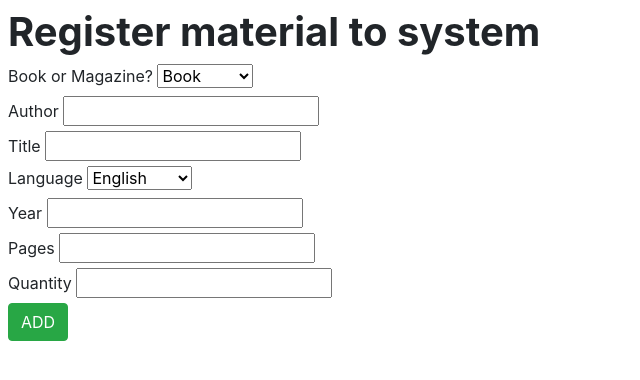
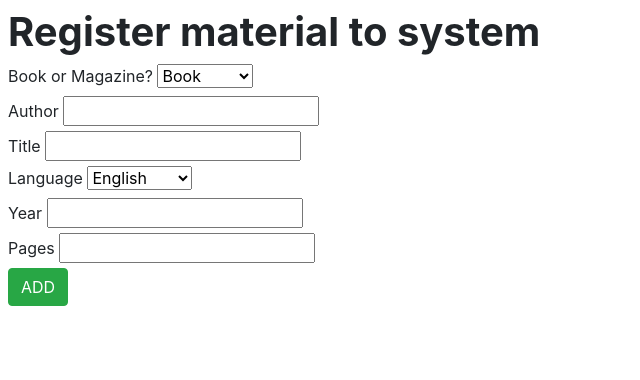
Before and after one commit to markushylleberg/django-library-project, a Django app: template addmaterial/templates/register_material.html in a window 1280 px wide. Shown: the top 380 px of the page, without its empty margins (0-640 px from the left). Run offline with Django 3.2, Linux system fonts and the light colour scheme; the template is opened without the code that fills it, so the values that code supplies are empty; some libraries are stand-ins or nearby versions.

Commit message:
tidying up

```diff
--- a/addmaterial/models.py
+++ b/addmaterial/models.py
@@ -1,18 +1,15 @@
 from django.db import models
 from datetime import datetime
 from django.contrib.auth.models import User
-from django.core.validators import MaxValueValidator, MinValueValidator
 
 class Addmaterial(models.Model):
     material_type = models.CharField(max_length=10)
     author = models.CharField(max_length=150, blank=True)
     title = models.CharField(max_length=250)
     language = models.CharField(max_length=100)
-    year = models.IntegerField(validators=[MinValueValidator(1000), MaxValueValidator(2020),])
+    year = models.IntegerField()
     pages = models.IntegerField()
     created_at = models.DateTimeField(default=datetime.now)
-    quantity_available = models.IntegerField()
-    quantity_loaned = models.IntegerField(default=0)
 
     def __str__(self):
         return f'{self.title}'
--- a/addmaterial/templates/register_material.html
+++ b/addmaterial/templates/register_material.html
@@ -42,10 +42,6 @@
             <label for="material_pages">Pages</label>
             <input type="number" name="material_pages" id="material_pages" />
         </div>
-        <div class="input-pair">
-            <label for="material_quantity">Quantity</label>
-            <input type="number" name="material_quantity" id="material_quantity" />
-        </div>
 
     <button class="btn btn-success">ADD</button>
     </form>
```
Also changed, not shown: addmaterial/migrations/0012_auto_20200331_1300.py (added), db.sqlite3, loan/migrations/0014_auto_20200331_1300.py (added).
